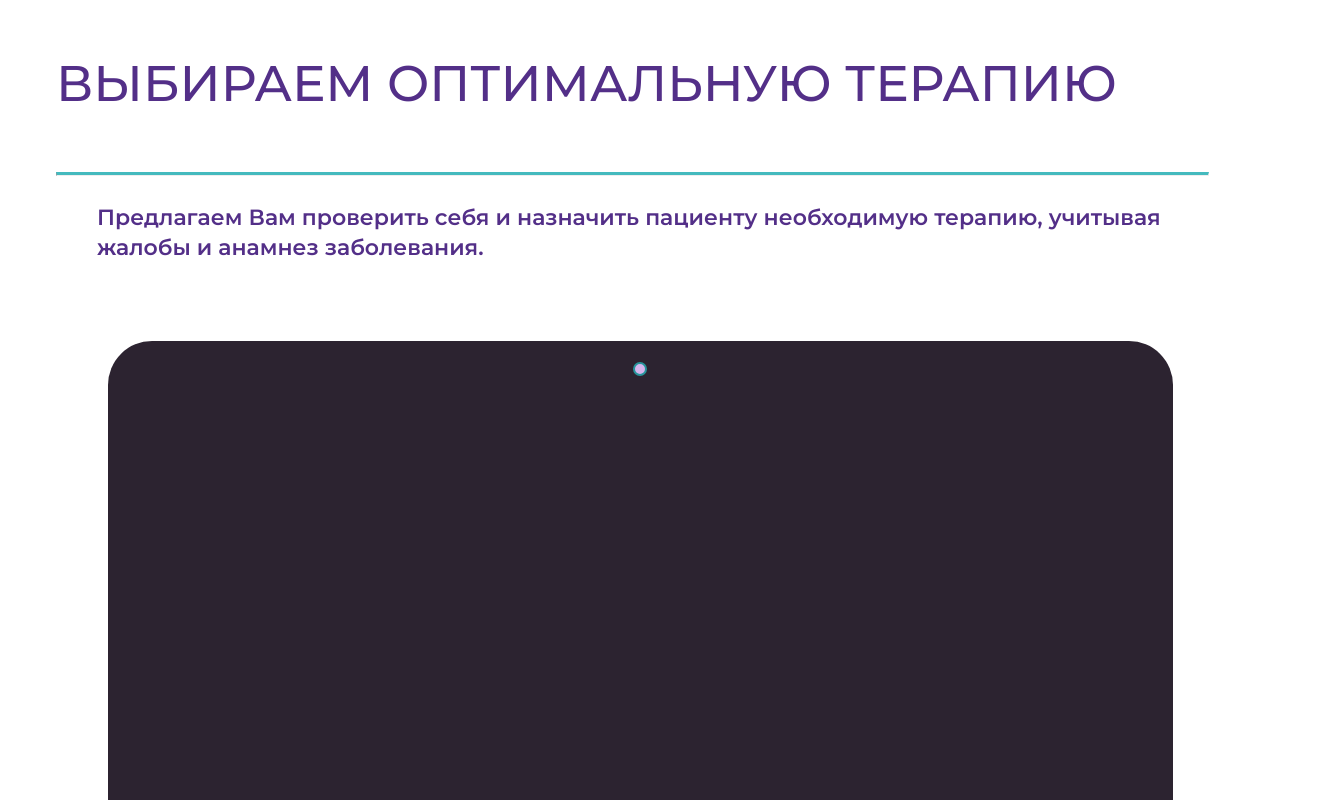
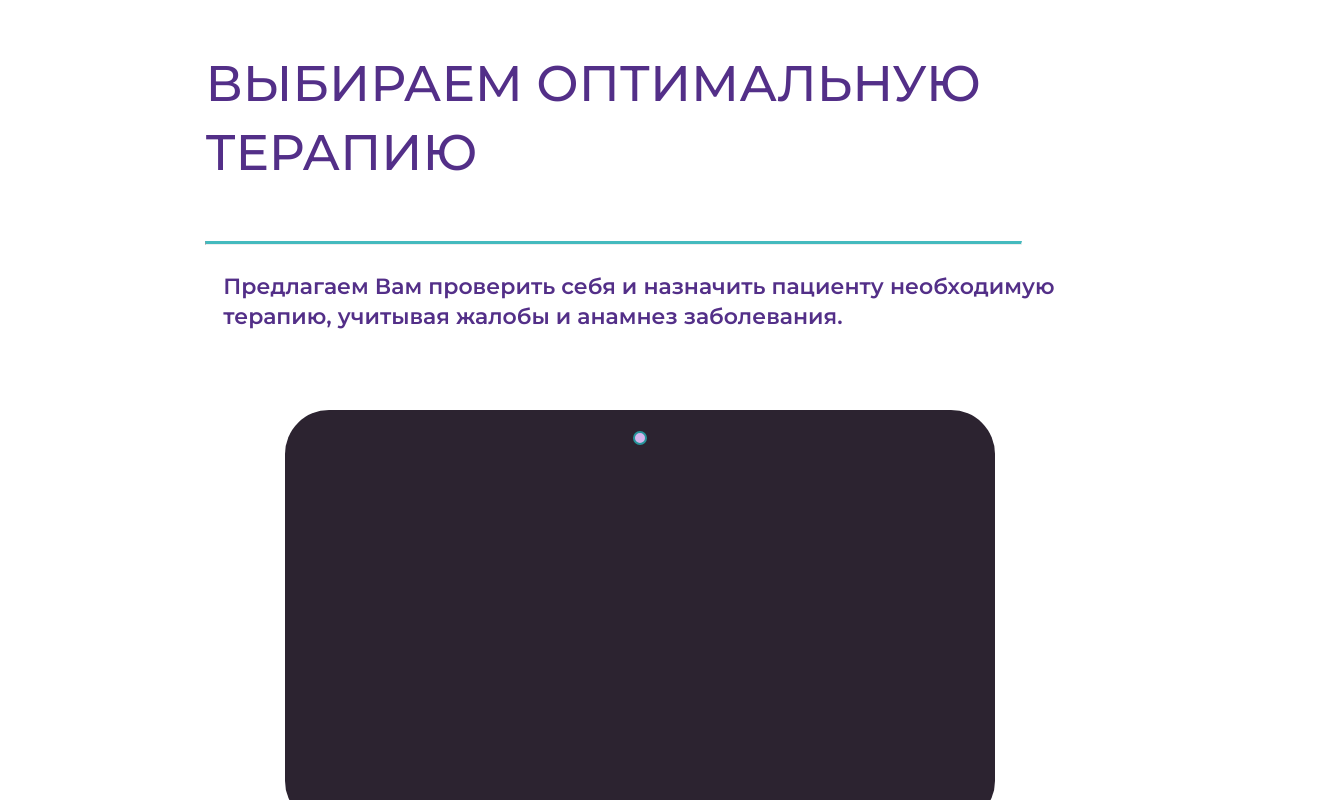
Before and after one commit to crawraps/stelara-task, a Next.js app: page / in a window 1280 px wide. Shown: the top 800 px of the page, 1344 px wide, since content can reach past the window. Built offline with nearby package versions, Linux system fonts and the light colour scheme.

Commit message:
update styles

```diff
--- a/components/Tablet.tsx
+++ b/components/Tablet.tsx
@@ -1,6 +1,16 @@
+import React from 'react'
 import Layout from './layout/Layout'
 
 export default function Tablet(): JSX.Element {
+  const [currentPage, setCurrentPage] = React.useState<number>(0)
+
+  const nextPage = (): void => {
+    setCurrentPage(currentPage + 1)
+  }
+  const prevPage = (): void => {
+    if (currentPage < 0) setCurrentPage(currentPage - 1)
+  }
+
   return (
     <Layout startPage={true}>
       <div></div>
--- a/components/layout/Layout.tsx
+++ b/components/layout/Layout.tsx
@@ -1,4 +1,3 @@
-import Footer from '../elements/footer/Footer'
 import { getClassNames } from '../Tablet'
 import styles from './layout.module.css'
 
--- a/components/layout/layout.module.css
+++ b/components/layout/layout.module.css
@@ -2,8 +2,8 @@
   position: relative;
   background-color: #2c2330;
   border-radius: 44px;
-  width: 1065px;
-  height: 623px;
+  width: 79.2%;
+  aspect-ratio: 1065 / 623;
 }
 
 .layout::after {
@@ -12,7 +12,7 @@
   top: 21px;
   width: 10px;
   height: 10px;
-  left: 525px;
+  left: calc(50% - 7.5px);
   border-radius: 50%;
   background-color: #d6b5ed;
   border: 2px solid #4f0b7b;
--- /dev/null
+++ b/components/pages/start/StartPage.tsx
@@ -0,0 +1,3 @@
+export default function StartPage(): JSX.Element {
+  return <></>
+}
--- a/styles/Home.module.css
+++ b/styles/Home.module.css
@@ -2,18 +2,19 @@
   display: flex;
   flex-direction: column;
   align-items: center;
+  width: 70%;
+  margin: auto;
 }
 
 .heading {
   margin: 49px auto 77px;
-  width: 1344px;
   display: flex;
   flex-direction: column;
   align-items: center;
 }
 
 .heading-h {
-  width: 1232px;
+  width: 97%;
 }
 
 .heading-h h1 {
@@ -26,7 +27,7 @@
 }
 
 .heading-h hr {
-  width: 1153px;
+  width: 94%;
   border-top: 3px solid #44babe;
   margin: 0;
   color: transparent;
@@ -34,7 +35,7 @@
 
 .heading p {
   font-weight: 600;
-  width: 1150px;
+  width: 93%;
   line-height: 138.9%;
   font-size: 22px;
   color: #532f88;
```
Also changed, not shown: components/pages/start/start.module.css (added).
